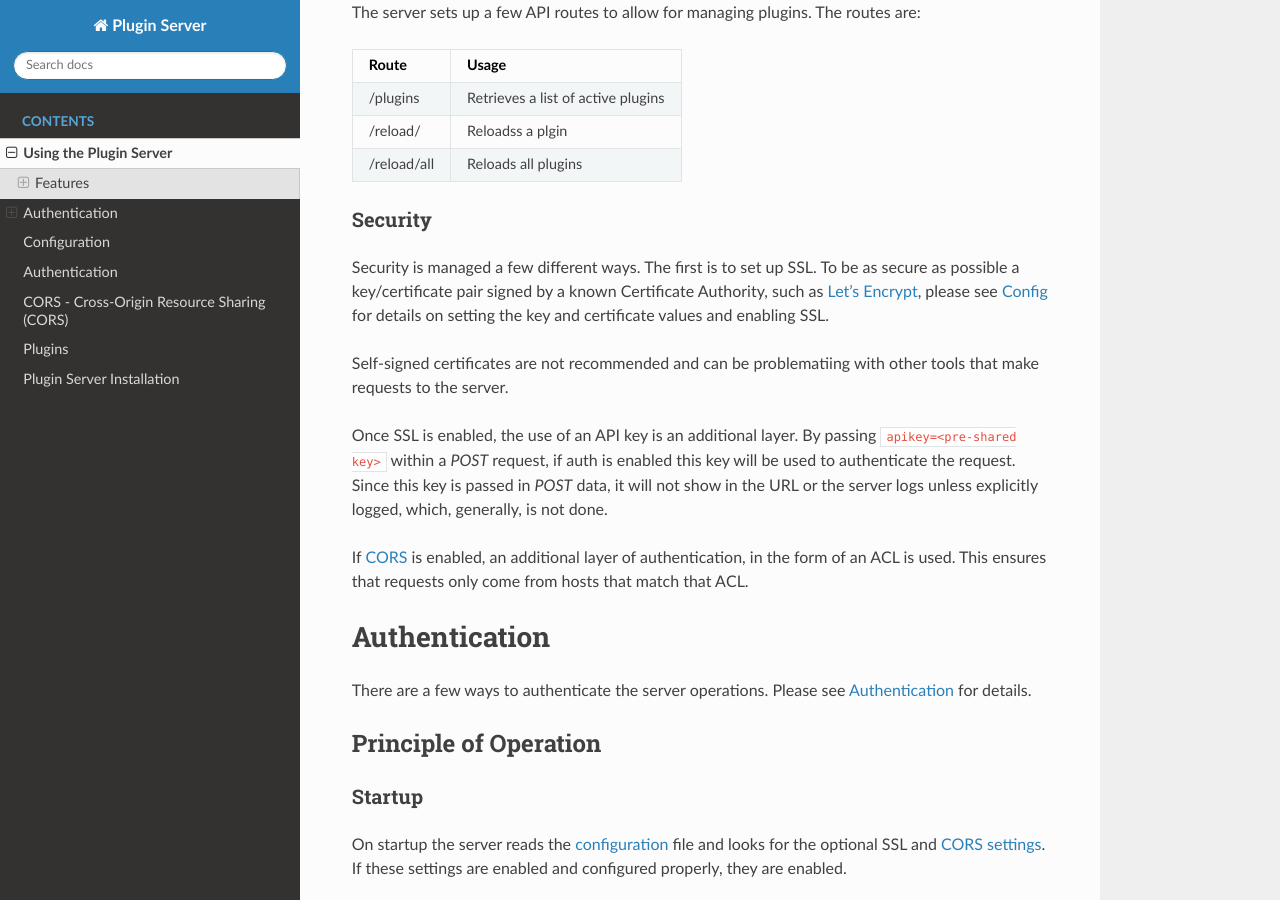
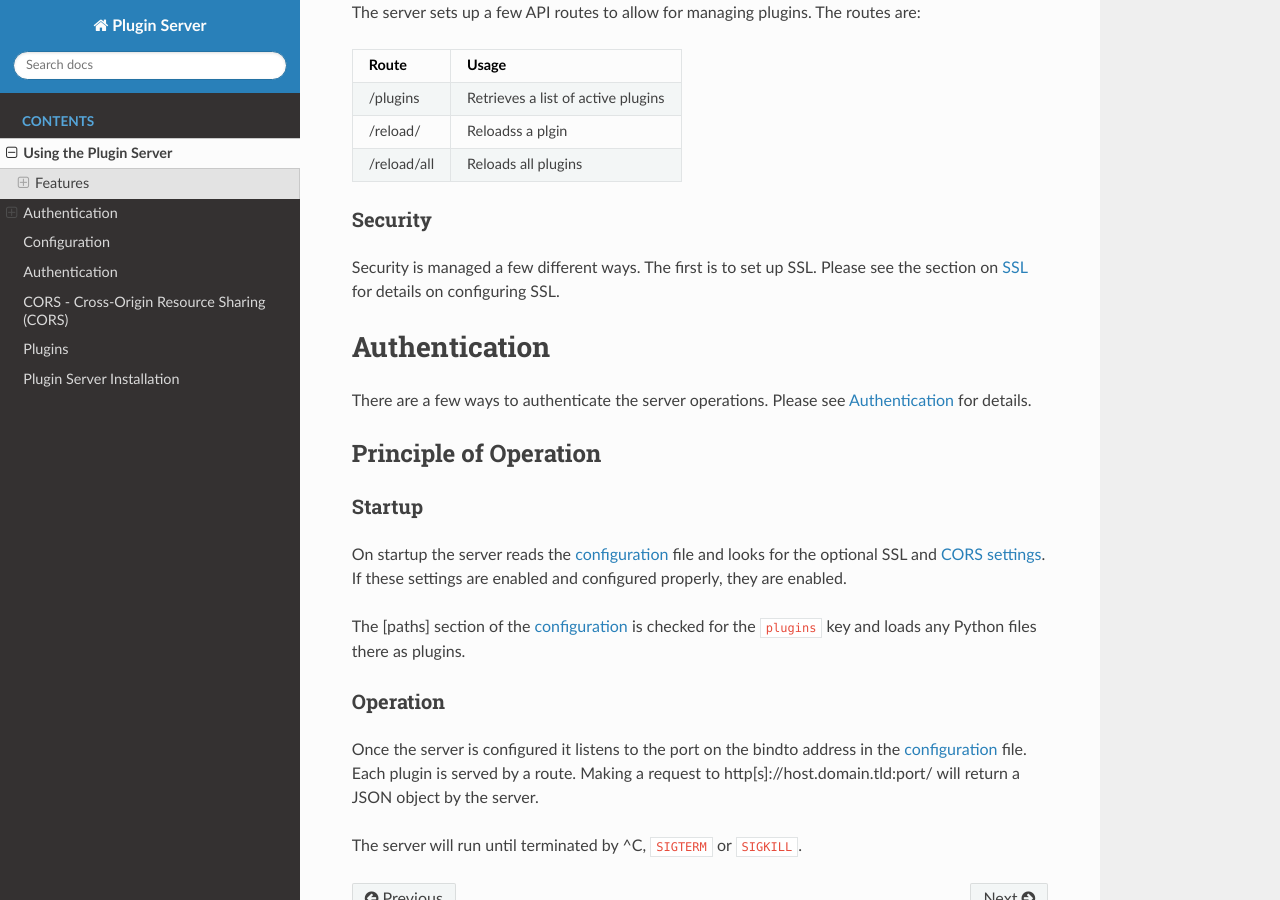
Before and after one commit to nicciniamh/pluginserver, a Sphinx documentation site: the page built from docs/Usage.md, in a window 1280 px wide and 900 px high, scrolled down 771 px. Built offline with Sphinx 7.4.7 and the Read the Docs theme 3.1.0, drawn with Linux system fonts in a browser that asks for light colours.

Commit message:
Created a section for SSL

```diff
--- a/docs/Usage.md
+++ b/docs/Usage.md
@@ -28,17 +28,10 @@
 
 ### Security
 
-Security is managed a few different ways. The first is to set up SSL. To be as secure as possible a key/certificate pair signed by a known Certificate Authority, such as [Let's Encrypt](https://letsencrypt.org), please see [Config](Config.md) for details on setting the key and certificate values and enabling SSL.
-
-Self-signed certificates are not recommended and can be problematiing with other tools that make requests to the server.
-
-Once SSL is enabled, the use of an API key is an additional layer. By passing `apikey=<pre-shared key>` within a *POST* request, if auth is enabled this key will be used to authenticate the request. Since this key is passed in *POST* data, it will not show in the URL or the server logs unless explicitly logged, which, generally, is not done.
-
-If [CORS](CORS.md) is enabled, an additional layer of authentication, in the form of an ACL is used. This ensures that requests only come from hosts that match that ACL.
+Security is managed a few different ways. The first is to set up SSL. Please see the section on [SSL](SSL.md) for details on configuring SSL.
 
 # Authentication
 There are a few ways to authenticate the server operations. Please see [Authentication](Auth.md) for details.
-
 
 ## Principle of Operation
 
```
Also changed, not shown: docs/SSL.md (added, +42 -0 lines).
